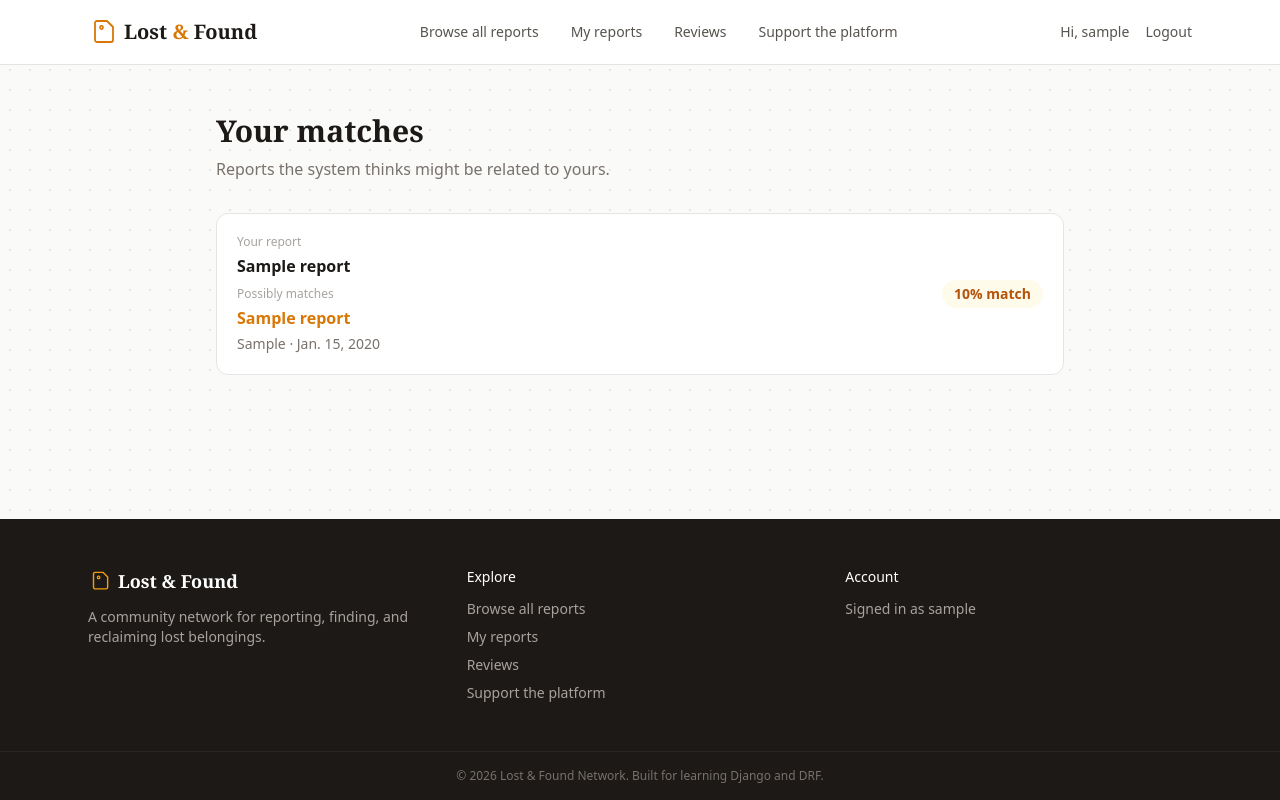
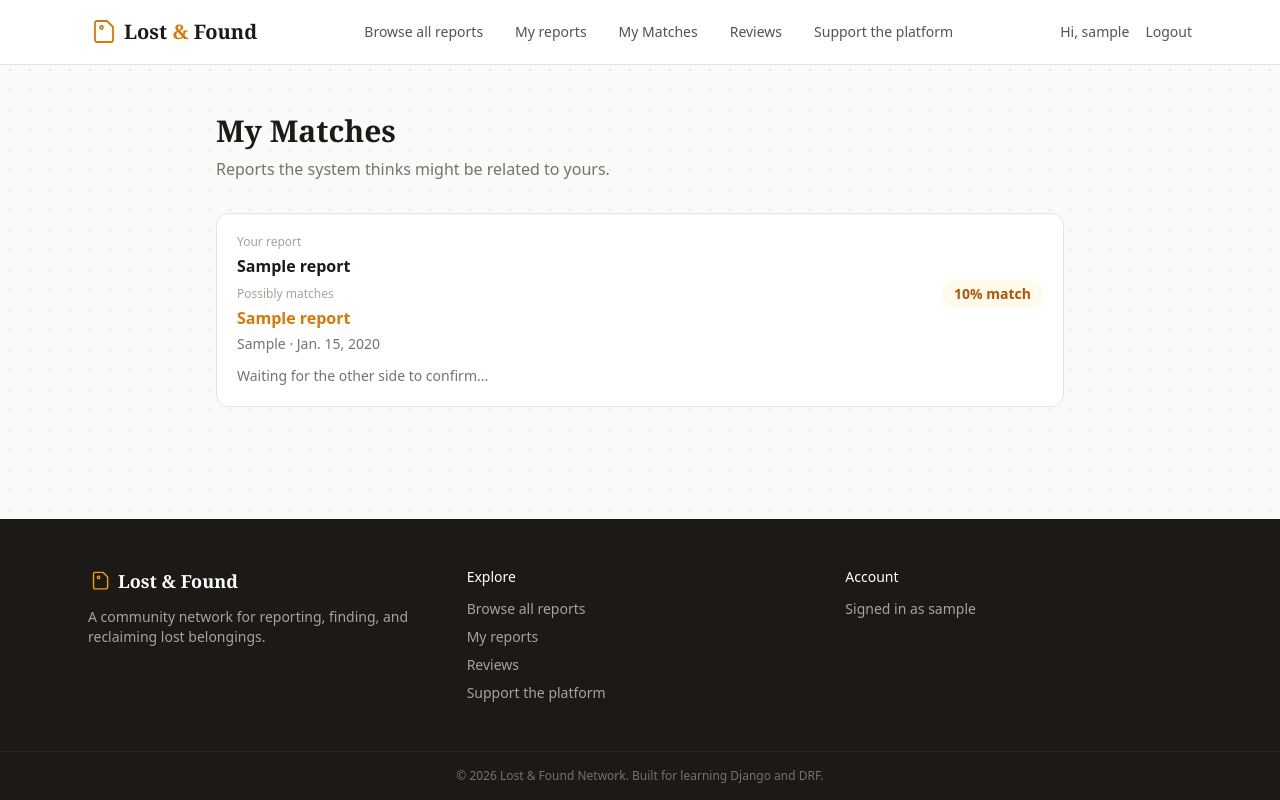
Before and after one commit to raheelhassangit/Lost_Found_Network, a Django app: page /reports/matches/ in a window 1280 px wide. Run offline with Django 5.2, Linux system fonts and the light colour scheme; a user stored in the database is signed in; tables that the repository leaves empty hold one stand-in row (values such as "Sample post"); some libraries are stand-ins or nearby versions.

Commit message:
updated reports templates

```diff
--- a/reports/templates/reports/my_matches.html
+++ b/reports/templates/reports/my_matches.html
@@ -1,14 +1,15 @@
 {% extends "base.html" %}
-{% block title %}Your matches{% endblock %}
+{% block title %}My Matches{% endblock %}
 {% block content %}
 <div class="max-w-4xl mx-auto px-4 sm:px-6 py-12">
-    <h1 class="font-serif text-3xl font-bold mb-2">Your matches</h1>
+    <h1 class="font-serif text-3xl font-bold mb-2">My Matches</h1>
     <p class="text-stone-500 mb-8">Reports the system thinks might be related to yours.</p>
 
     {% if matches %}
     <div class="space-y-4">
         {% for match in matches %}
-        <div class="bg-white rounded-xl border border-stone-200 p-5 flex items-center justify-between gap-4">
+        <div class="bg-white rounded-xl border border-stone-200 p-5">
+            <div class="flex items-center justify-between gap-4 mb-3">
                 <div>
                     <p class="text-xs text-stone-400 mb-1">Your report</p>
                     <p class="font-semibold mb-2">{{ match.primary_report.item_name }}</p>
@@ -22,6 +23,20 @@
                     {{ match.score }}% match
                 </span>
             </div>
+
+            {% if match.primary_report.status == 'CLOSED' %}
+                <p class="text-sm text-green-700 font-medium">&check; Resolved</p>
+            {% elif match.confirmed %}
+                <p class="text-sm text-stone-500">Waiting for the other side to confirm...</p>
+            {% else %}
+                <form method="post" action="{% url 'reports:confirm_match' match.id %}">
+                    {% csrf_token %}
+                    <button type="submit" class="bg-amber-600 hover:bg-amber-700 text-white px-4 py-2 rounded-full text-sm font-medium transition">
+                        This is a match — confirm resolved
+                    </button>
+                </form>
+            {% endif %}
+        </div>
         {% endfor %}
     </div>
     {% else %}
--- a/reports/templates/reports/my_reports.html
+++ b/reports/templates/reports/my_reports.html
@@ -16,13 +16,17 @@
                 {% endif %}
                 <div>
                     <div class="flex items-center gap-2 mb-1">
-                        <span class="text-xs font-semibold px-2 py-0.5 rounded-full
+                        {% if report.status == 'CLOSED' %}
+                            <span class="text-xs font-semibold px-2.5 py-1 rounded-full bg-green-200 text-green-600">Resolved</span>
+                        {% else %}
+                            <span class="text-xs font-semibold px-2.5 py-1 rounded-full
                                 {% if report.report_type == 'LOST' %}bg-red-50 text-red-700{% else %}bg-green-50 text-green-700{% endif %}">
                                 {{ report.get_report_type_display }}
                             </span>
                             <span class="text-xs font-medium px-2 py-0.5 rounded-full bg-stone-100 text-stone-600">
                                 {{ report.get_status_display }}
                             </span>
+                        {% endif %}
                     </div>
                     <h3 class="font-semibold">{{ report.item_name }}</h3>
                     <p class="text-sm text-stone-500">{{ report.location }} &middot; {{ report.date }}</p>
--- a/theme/templates/base.html
+++ b/theme/templates/base.html
@@ -33,6 +33,7 @@
             <a href="{% url 'reports:list' %}" class="hover:text-amber-600 transition">Browse all reports</a>
             {% if user.is_authenticated %}
             <a href="{% url 'reports:my_reports' %}" class="hover:text-amber-600 transition">My reports</a>
+            <a href="{% url 'reports:my_matches' %}" class="hover:text-amber-600 transition">My Matches</a>
             {% endif %}
             <a href="{% url 'core:home' %}#reviews" class="hover:text-amber-600 transition">Reviews</a>
             <a href="{% url 'core:add_testimonial' %}" class="hover:text-amber-600 transition">Support the platform</a>
```
Also changed, not shown: core/templates/core/home.html (+8 -4 lines), reports/templates/reports/report_detail.html (+8 -8 lines), reports/templates/reports/report_list.html (+8 -4 lines). Lines whose indentation alone changed are shown as unchanged.
